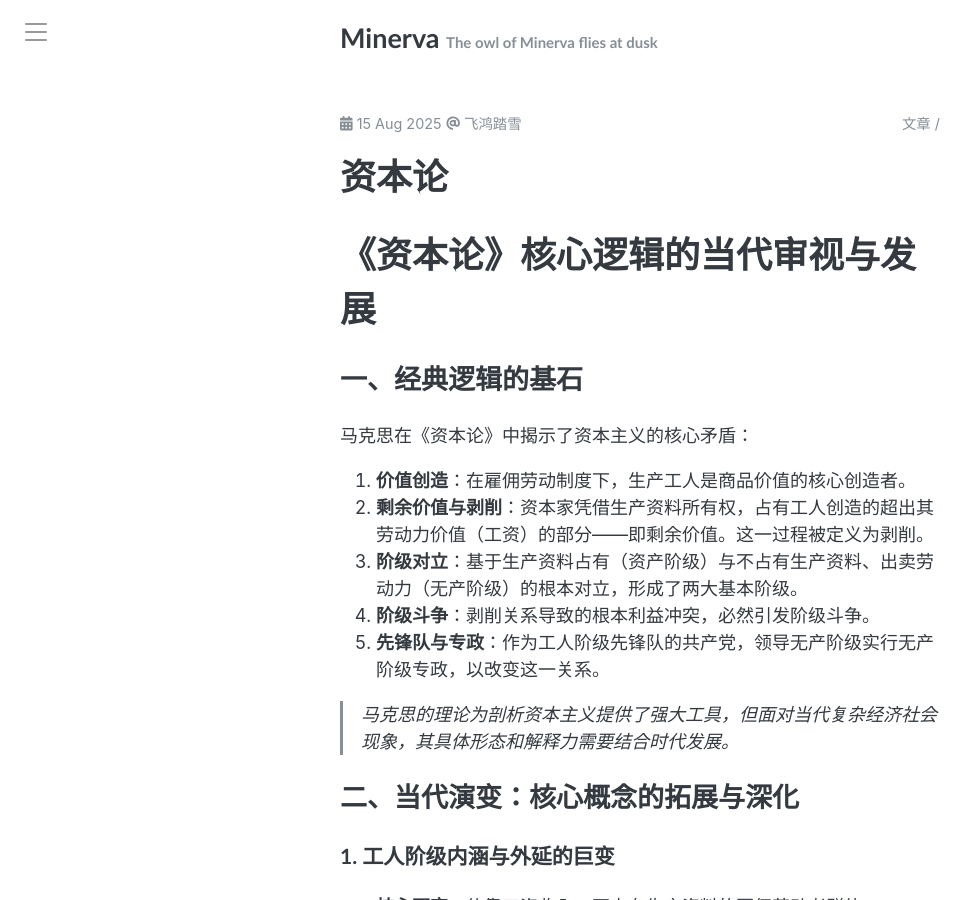
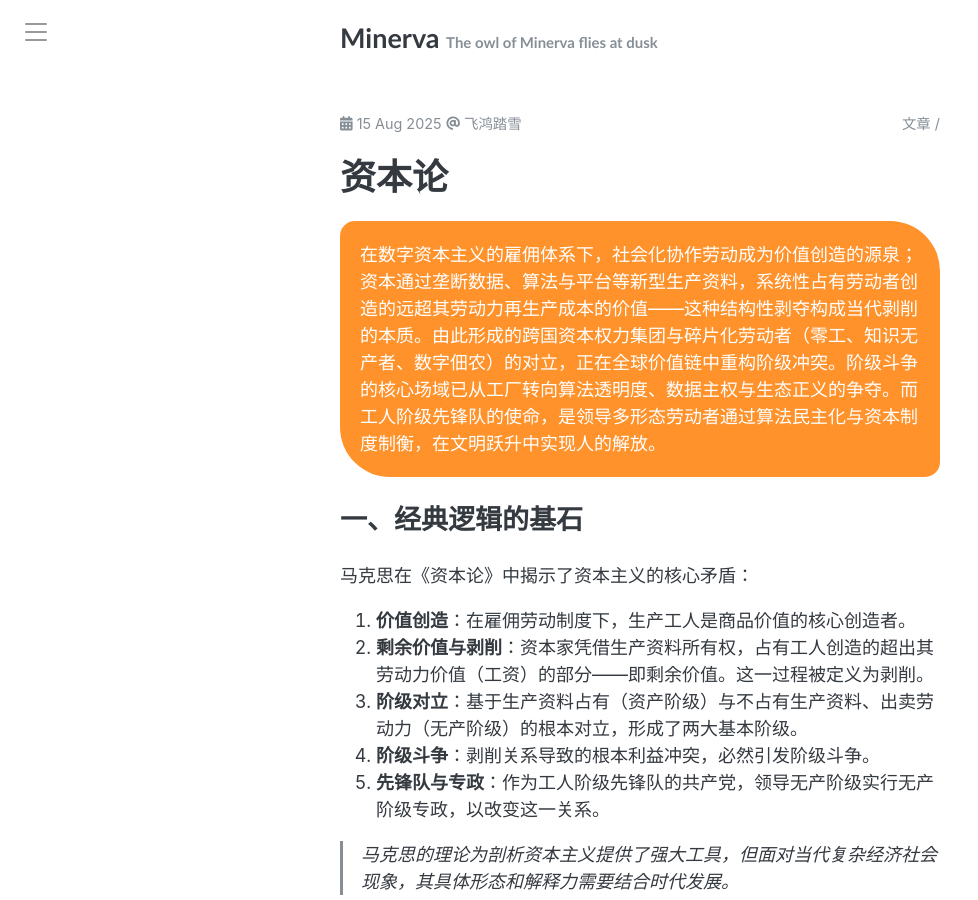
Before and after one commit to symphonyh/symphonyh.github.io, a Jekyll site: the page built from _posts/2025-08-15-zibfky.md, in a window 1280 px wide and 900 px high. Shown: the whole window, without its empty margins (0-978 px from the left). Built offline with Jekyll 4.4.1, drawn with Linux system fonts in a browser that asks for light colours; comment, search, counter and statistics services are not loaded.

Commit message:
Update 2025-08-15-zibfky.md

```diff
--- a/_posts/2025-08-15-zibfky.md
+++ b/_posts/2025-08-15-zibfky.md
@@ -6,8 +6,14 @@ categories: [文章]
 tags: [哲学,读书]
 comments: true
 ---
+<p style="
+    color:white;
+    border-radius: 15px 50px;
+    background: var(--oc-orange-5);
+    padding: 20px;
 
-# 《资本论》核心逻辑的当代审视与发展
+">
+在数字资本主义的雇佣体系下，社会化协作劳动成为价值创造的源泉；资本通过垄断数据、算法与平台等新型生产资料，系统性占有劳动者创造的远超其劳动力再生产成本的价值——这种结构性剥夺构成当代剥削的本质。由此形成的跨国资本权力集团与碎片化劳动者（零工、知识无产者、数字佃农）的对立，正在全球价值链中重构阶级冲突。阶级斗争的核心场域已从工厂转向算法透明度、数据主权与生态正义的争夺。而工人阶级先锋队的使命，是领导多形态劳动者通过算法民主化与资本制度制衡，在文明跃升中实现人的解放。</p>
 
 ## 一、经典逻辑的基石
 
```
